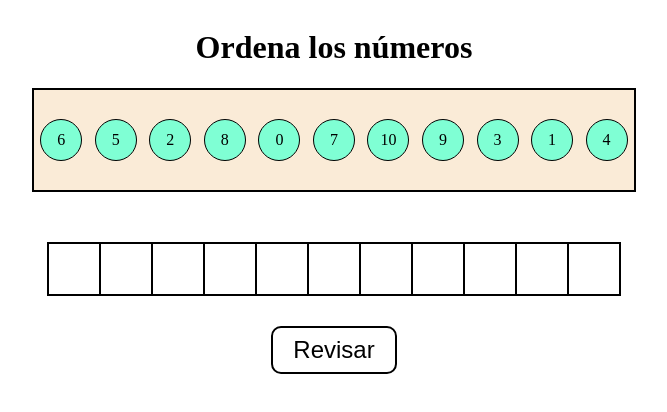
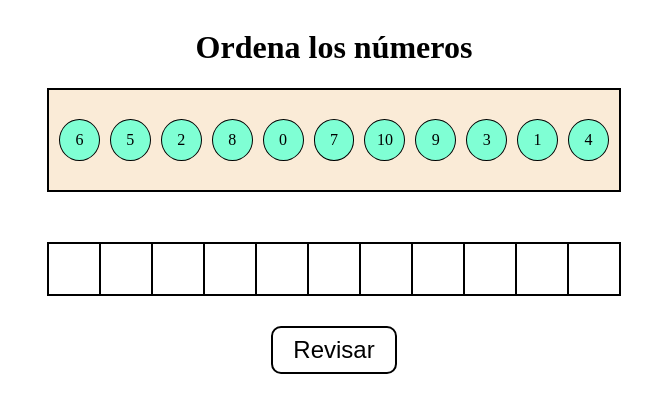
Before and after one commit to CristoferNava/sort-numbers-drag-and-drop-react, a React (Vite) app: page / in a window 1280 px wide. Shown: the top 412 px of the page, without its empty margins (306-973 px from the left). Built offline with nearby package versions, Linux system fonts and the light colour scheme.

Commit message:
NumbersContainer was moved to its own component.

```diff
--- a/src/App.css
+++ b/src/App.css
@@ -13,12 +13,14 @@
 .numbers-container {
   background-color: antiquewhite;
   height: 100px;
-  width: 600px;
+  width: 550px;
   border: 2px solid black;
   margin-bottom: 50px;
+  padding: 0 10px;
 
   display: flex;
-  justify-content: space-around;
+  justify-content: flex-start;
+  gap: 10px;
   align-items: center;
 }
 
--- a/src/App.jsx
+++ b/src/App.jsx
@@ -6,6 +6,7 @@
 // 6. Move an element already placed into a square to an empty square
 // 7. Add styles when checking the game
 // 9. Genera the order of the numbers randmoly
+// 10. Make a component for the numbers container
 
 import { useState } from "react";
 
@@ -51,27 +52,6 @@ function App() {
     new Array([...numbers.values()].length).fill(null)
   );
 
-  const dragOver = (event) => {
-    event.preventDefault();
-  };
-
-  const drop = (event) => {
-    const numberToAdd = parseInt(event.dataTransfer.getData("text/plain"));
-    // Remove it from the squares (in case that is there)
-    for (let idx = 0; idx < squares.length; idx++) {
-      if (squares[idx] === numberToAdd) {
-        squares[idx] = null;
-      }
-    }
-
-    // Add the numberToAdd to numbers
-    numbers.set(numberToAdd, numberToAdd);
-    numbersCards.get(numberToAdd).state = "";
-    setNumbers(new Map(numbers));
-    setSquares([...squares]);
-    setNumbersCards(new Map(numbersCards));
-  };
-
   const checkGame = () => {
     // Check if there are empty squares
     for (const square of squares) {
@@ -82,7 +62,6 @@ function App() {
     }
 
     // Check that the numbers are in the correct position
-    let won = true;
     for (let idx = 0; idx < squares.length; idx++) {
       if (squares[idx] === idx) {
         console.log(`${idx} is in the correct position`);
@@ -90,7 +69,6 @@ function App() {
       } else {
         console.log(`${idx} is in the incorrect position`);
         numbersCards.get(idx).state = "incorrect";
-        won = false;
       }
     }
     setNumbersCards(new Map(numbersCards));
@@ -100,17 +78,14 @@ function App() {
     <main className="main">
       <h1 className="main-title">Ordena los números</h1>
 
-      <div className="numbers-container" onDragOver={dragOver} onDrop={drop}>
-        {[...numbers.values()].map((number) => {
-          return (
-            <Number
-              key={number}
-              value={number}
-              state={numbersCards.get(number).state}
-            />
-          );
-        })}
-      </div>
+      <NumbersContainer
+        numbers={numbers}
+        numbersCards={numbersCards}
+        squares={squares}
+        setNumbers={setNumbers}
+        setSquares={setSquares}
+        setNumbersCards={setNumbersCards}
+      />
 
       <div className="squares-container">
         {squares.map((squareVal, idx) => {
@@ -154,6 +129,50 @@ function App() {
     </main>
   );
 }
+
+const NumbersContainer = ({
+  numbers,
+  numbersCards,
+  squares,
+  setNumbers,
+  setSquares,
+  setNumbersCards,
+}) => {
+  const dragOver = (event) => {
+    event.preventDefault();
+  };
+
+  const drop = (event) => {
+    const numberToAdd = parseInt(event.dataTransfer.getData("text/plain"));
+    // Remove it from the squares (in case that is there)
+    for (let idx = 0; idx < squares.length; idx++) {
+      if (squares[idx] === numberToAdd) {
+        squares[idx] = null;
+      }
+    }
+
+    // Add the numberToAdd to numbers
+    numbers.set(numberToAdd, numberToAdd);
+    numbersCards.get(numberToAdd).state = "";
+    setNumbers(new Map(numbers));
+    setSquares([...squares]);
+    setNumbersCards(new Map(numbersCards));
+  };
+
+  return (
+    <div className="numbers-container" onDragOver={dragOver} onDrop={drop}>
+      {[...numbers.values()].map((number) => {
+        return (
+          <Number
+            key={number}
+            value={number}
+            state={numbersCards.get(number).state}
+          />
+        );
+      })}
+    </div>
+  );
+};
 
 const Number = ({ value, state }) => {
   const dragStart = (event, number) => {
```
